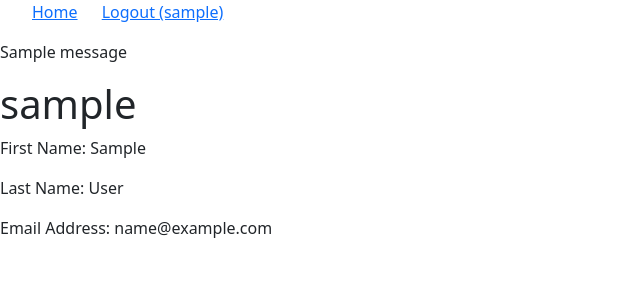
After one commit to tylikesbikes/authentication_assignment, a Flask app: a page that uses templates/base.html in a window 1280 px wide. The commit adds this page. Shown: the top 300 px of the page, without its empty margins (0-640 px from the left). Run offline with Flask 3, Linux system fonts and the light colour scheme; the visitor is signed in with stand-in values (Sample User, id 1); tables that the repository leaves empty hold one stand-in row (values such as "Sample post"); one stand-in notice (Sample message) is shown.

Commit message:
all working through part 7

```diff
--- a/app.py
+++ b/app.py
@@ -31,11 +31,11 @@ def show_register_page():
 
     if form.validate_on_submit():
 
-        username = form.data.username
-        pw_hash_utf8 = bcrypt.generate_password_hash(form.data.password).decode("utf8")
-        email = form.data.email
-        first_name = form.data.first_name
-        last_name = form.data.last_name
+        username = form.data['username']
+        pw_hash_utf8 = bcrypt.generate_password_hash(form.data['password']).decode("utf8")
+        email = form.data['email']
+        first_name = form.data['first_name']
+        last_name = form.data['last_name']
 
         new_user = User(username = username,
                         password = pw_hash_utf8,
@@ -45,7 +45,7 @@ def show_register_page():
         db.session.add(new_user)
         db.session.commit()
 
-        return redirect('/secret')
+        return redirect(f'/users/{username}')
     else:
         return render_template('register.html', form = form)
 
@@ -57,12 +57,15 @@ def show_login_page():
 
     if form.validate_on_submit():
 
-        user = User.query.filter_by(username = form.data.username).first()
+        user = User.query.filter_by(username = form.data['username']).first()
 
-        if user and bcrypt.check_password_hash(user.password, form.data.password):
+        if user and bcrypt.check_password_hash(user.password, form.data['password']):
             session['username'] = user.username
             flash(f"Welcome, {user.username}")
-            return redirect('/secret', user = user)
+            return redirect(f'/users/{user.username}')
+        elif not bcrypt.check_password_hash(user.password, form.data['password']):
+            flash('Login Failed')
+            return redirect('/login')
 
     else:
         if request.method=='POST':
@@ -77,10 +80,13 @@ def logout():
     flash("You have successfully logged out")
     return redirect('/')
 
-@app.route('/secret')
-def show_secret():
-    """Show a message confirming secret access"""
+@app.route('/users/<string:username>')
+def logged_in(username):
+    """For a logged in user, show user details.
+    If not logged in, redirect to /"""
 
     if session.get('username',None):
-        return "You made it!"
-    return redirect('/')
+        user = User.query.filter_by(username = username).first()
+        return render_template('user_info.html', user = user)
+    else:
+        return redirect('/')
--- a/templates/base.html
+++ b/templates/base.html
@@ -4,16 +4,34 @@
     <meta charset="UTF-8">
     <meta http-equiv="X-UA-Compatible" content="IE=edge">
     <meta name="viewport" content="width=device-width, initial-scale=1.0">
-    <title>{% block title %}</title>
+    <title>{% block title %} {% endblock %}</title>
     <link href="https://cdn.jsdelivr.net/npm/bootstrap@5.3.0-alpha1/dist/css/bootstrap.min.css" rel="stylesheet" integrity="sha384-GLhlTQ8iRABdZLl6O3oVMWSktQOp6b7In1Zl3/Jr59b6EGGoI1aFkw7cmDA6j6gD" crossorigin="anonymous">
 </head>
 <body>
-    {% block navbar %} {% endblock %}
+    <ul>
+        <li style="display:inline; margin-right:20px;">
+            <a href="/">Home</a>
+        </li>
+
+        {% if "username" in session %}
+        <li style="display:inline;">
+            <a href="/logout">Logout ({{session['username']}})</a>
+        </li>
+        {% else %}
+        <li style="display:inline;">
+            <a href="/login">Log In</a>
+        </li>
+        {% endif %}
+
+    </ul>
+    {% for msg in get_flashed_messages() %}
+    <p>
+        {{msg}}
+    </p>
+{% endfor %}
 
     {% block content %}
-        {% for msg in get_flashed_messages %}
-            {{msg}}
-        {% endfor %}
+
 
     {% endblock %}
 </body>
--- /dev/null
+++ b/templates/user_info.html
@@ -0,0 +1,16 @@
+{% extends "base.html" %}
+
+{% if "user" in session %}
+
+    {% block title %}
+    Info for {{user.username}}
+    {% endblock %}
+
+    {% block content %}
+        <h1>{{user.username}}</h1>
+        <p>First Name: {{user.first_name}}</p>
+        <p>Last Name: {{user.last_name}}</p>
+        <p>Email Address: {{user.email}}</p>
+    {% endblock %}
+
+{% endif %}
```
Also changed, not shown: models.py (+17 -1 lines).
